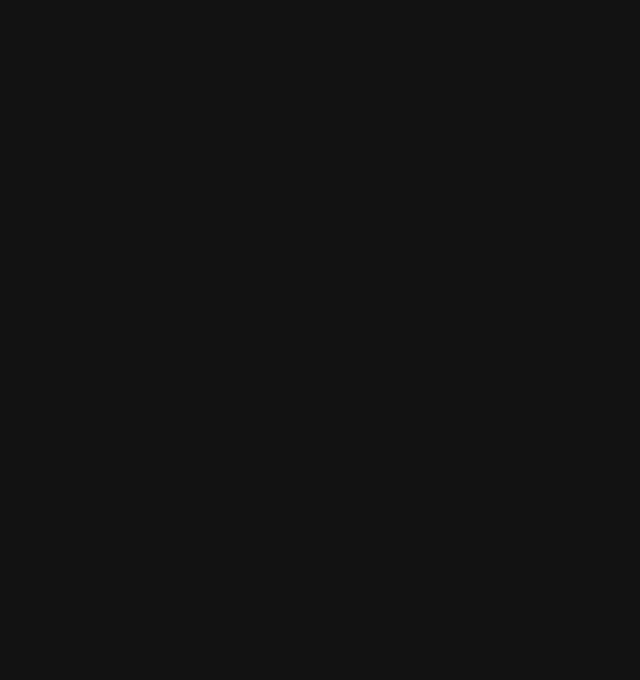
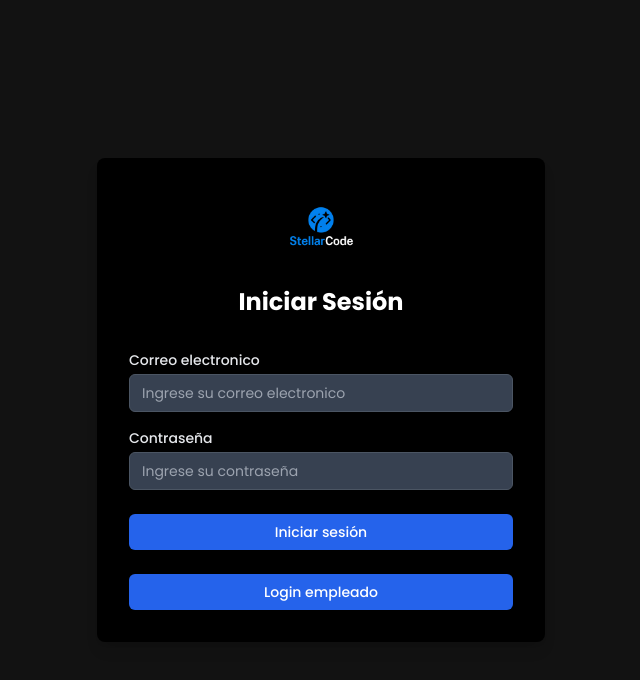
Before and after one commit to Breynersmartinez/Aplicacion_de_gestion_para_parqueadero, a React (Vite) app: page /Aplicacion_de_gestion_para_parqueadero/loginClient in a window 1280 px wide. Before the commit this address had no page. Shown: the top 680 px of the page, without its empty margins (319-959 px from the left). Built offline with nearby package versions, Linux system fonts and the light colour scheme.

Commit message:
Se creo el login para el cliente

```diff
--- a/src/App.jsx
+++ b/src/App.jsx
@@ -10,6 +10,7 @@
 import Login from './pages/Login';
 import AdminDashboard from './pages/AdminDashboard';
 import AdminHomeDashboard from './pages/AdminHomeDashboard';
+import LoginClient from './pages/LoginClient';
 
 // Importar los componentes necesarios
 // Importar las páginas necesarias
@@ -35,6 +36,10 @@
           }
         />
 
+
+        {/* Ruta de inicio de sesión Cliente */}
+          <Route path="/loginClient" element={<LoginClient />} />
+
         {/* Ruta de inicio de sesión */}
         <Route path="/login" element={<Login />} />
 
--- a/src/components/Navbar.jsx
+++ b/src/components/Navbar.jsx
@@ -13,7 +13,7 @@
   };
 
   const handleLoginClick = () => {
-    navigate('/login');
+    navigate('/loginClient');
   };
 
   return (
@@ -34,7 +34,7 @@
           <div className="hidden lg:flex justify-center space-x-12 items-center">
 
             <button className="py-1 px-3 border rounded-md" onClick={handleLoginClick}>
-              Iniciar Sesión
+              Ingresar
             </button>
 
           </div>
@@ -55,7 +55,7 @@
             </ul>
             <div className="py-2 px-3 rounded-md bg-gradient-to-r from-blue-500 to-blue-800">
               <a href="#" className="py-2 px-3  rounded-md" onClick={handleLoginClick}>
-              Iniciar Sesión
+              Ingresar
               </a>
 
             </div>
--- a/src/pages/AdminDashboard.jsx
+++ b/src/pages/AdminDashboard.jsx
@@ -93,10 +93,10 @@
     resetForm();
   };
 
-  const handleEditAdmin = (admin) => {
+  const handleEditAdmin = (user) => {
     setCurrentAdmin({
-      idCard: admin.idCard,
-      name: admin.name,
+      idCard: user.idCard,
+      name: user.name,
       password: '' // No mostramos la contraseña por seguridad
     });
     setIsEditingAdmin(true);
@@ -220,7 +220,7 @@
                  <svg xmlns="http://www.w3.org/2000/svg" className="h-5 w-5 mr-3" fill="none" viewBox="0 0 24 24" stroke="currentColor">
                    <path strokeLinecap="round" strokeLinejoin="round" strokeWidth={2} d="M5.121 17.804A13.937 13.937 0 0112 16c2.5 0 4.847.655 6.879 1.804M15 10a3 3 0 11-6 0 3 3 0 016 0zm6 2a9 9 0 11-18 0 9 9 0 0118 0z" />
                  </svg>
-                 Gestion de cliente
+                 Gestion de clientes
                </Link>
           <Link to="/checkout" className="flex items-center px-4 py-3 text-gray-300 hover:bg-gray-800">
             <svg xmlns="http://www.w3.org/2000/svg" className="h-5 w-5 mr-3" fill="none" viewBox="0 0 24 24" stroke="currentColor">
--- a/src/pages/AdminHomeDashboard.jsx
+++ b/src/pages/AdminHomeDashboard.jsx
@@ -197,7 +197,7 @@
             <svg xmlns="http://www.w3.org/2000/svg" className="h-5 w-5 mr-3" fill="none" viewBox="0 0 24 24" stroke="currentColor">
               <path strokeLinecap="round" strokeLinejoin="round" strokeWidth={2} d="M5.121 17.804A13.937 13.937 0 0112 16c2.5 0 4.847.655 6.879 1.804M15 10a3 3 0 11-6 0 3 3 0 016 0zm6 2a9 9 0 11-18 0 9 9 0 0118 0z" />
             </svg>
-            Gestion de cliente
+            Gestion de clientes
           </Link>
           <Link to="/checkout" className="flex items-center px-4 py-3 text-gray-300 hover:bg-gray-800">
             <svg xmlns="http://www.w3.org/2000/svg" className="h-5 w-5 mr-3" fill="none" viewBox="0 0 24 24" stroke="currentColor">
--- /dev/null
+++ b/src/pages/LoginClient.jsx
@@ -0,0 +1,137 @@
+import React, { useState } from 'react';
+import { useNavigate } from 'react-router-dom';
+import logo from "../assets/StellarCodeLogo.png";
+
+function Login() {
+  const navigate = useNavigate();
+  const [email, setEmail] = useState('');
+  const [password, setPassword] = useState('');
+  const [error, setError] = useState('');
+  const [isLoading, setIsLoading] = useState(false);
+
+   const handleLoginClick = () => {
+    navigate('/login');
+  };
+
+  const handleSubmit = async (e) => {
+    e.preventDefault();
+    setIsLoading(true);
+    setError('');
+
+    try {
+      const response = await fetch(`${import.meta.env.VITE_API_URL}/Cliente/login`, {
+        method: 'POST',
+        headers: { 'Content-Type': 'application/json' },
+        body: JSON.stringify({
+          email: email,
+          password: password,
+        }),
+      });
+
+      const data = await response.json();
+
+      if (response.ok && data.success) {
+        // Guardar el token JWT y la información del administrador
+        localStorage.setItem('token', data.token);
+        localStorage.setItem('email', data.user.email);
+        localStorage.setItem('name', data.user.name);
+        navigate('/AdminHomeDashboard');
+      } else {
+        setError(data.message || "Credenciales incorrectas. Por favor, inténtelo de nuevo.");
+      }
+    } catch (error) {
+      console.error("Error al iniciar sesión:", error);
+      setError("Error de conexión con el servidor. Por favor, inténtelo más tarde.");
+    } finally {
+      setIsLoading(false);
+    }
+  };
+
+  // Comprobar si el usuario ya está autenticado
+  return (
+    <div className="min-h-screen flex items-center justify-center bg-gray-00 py-12 px-4 sm:px-6 lg:px-8">
+      <div className="max-w-md w-full space-y-8 bg-black p-8 rounded-lg shadow-lg">
+        <div className="flex flex-col items-center">
+          <img className="h-20 w-auto mb-4" src={logo} alt="Logo" />
+          <h2 className="text-center text-2xl font-bold text-white">
+            Iniciar Sesión
+          </h2>
+
+        </div>
+
+        <form className="mt-8 space-y-6" onSubmit={handleSubmit}>
+          <div className="space-y-4">
+            <div>
+              <label htmlFor="email" className="block text-sm font-medium text-gray-200 mb-1">
+                Correo electronico
+              </label>
+              <input
+                id="email"
+                name="email"
+                type="string"
+                required
+                value={email}
+                onChange={(e) => setEmail(e.target.value)}
+                disabled={isLoading}
+                className="w-full px-3 py-2 border border-gray-600 rounded-md bg-gray-700 text-white placeholder-gray-400 focus:outline-none focus:ring-blue-500 focus:border-blue-500 sm:text-sm"
+                placeholder="Ingrese su correo electronico"
+              />
+            </div>
+            <div>
+              <label htmlFor="password" className="block text-sm font-medium text-gray-200 mb-1">
+                Contraseña
+              </label>
+              <input
+                id="password"
+                name="password"
+                type="password"
+                required
+                value={password}
+                onChange={(e) => setPassword(e.target.value)}
+                disabled={isLoading}
+                className="w-full px-3 py-2 border border-gray-600 rounded-md bg-gray-700 text-white placeholder-gray-400 focus:outline-none focus:ring-blue-500 focus:border-blue-500 sm:text-sm"
+                placeholder="Ingrese su contraseña"
+              />
+            </div>
+          </div>
+
+          {error && (
+            <div className="bg-red-100 border-l-4 border-red-500 text-red-700 p-4 rounded-md">
+              <p className="text-sm">{error}</p>
+            </div>
+          )}
+
+          <div>
+            <button
+              type="submit"
+              disabled={isLoading}
+              className={`w-full py-2 px-4 text-sm font-medium rounded-md text-white ${
+                isLoading
+                  ? 'bg-blue-400 cursor-not-allowed'
+                  : 'bg-blue-600 hover:bg-blue-700 focus:ring-2 focus:ring-offset-2 focus:ring-blue-500'
+              }`}
+            >
+              {isLoading ? 'Iniciando sesión...' : 'Iniciar sesión'}
+            </button>
+
+          </div>
+          <div>
+
+
+              <div>
+                    <button
+                        type="button"
+                        onClick={handleLoginClick}
+                        className="w-full py-2 px-4 text-sm font-medium rounded-md text-white bg-blue-600 hover:bg-green-700 focus:ring-2 focus:ring-offset-2 focus:ring-green-500"
+                    >
+                        Login empleado
+                    </button>
+                </div>
+          </div>
+        </form>
+      </div>
+    </div>
+  );
+}
+
+export default Login;
```
Also changed, not shown: 1 other file (tests, documents, lock files or other folders).
